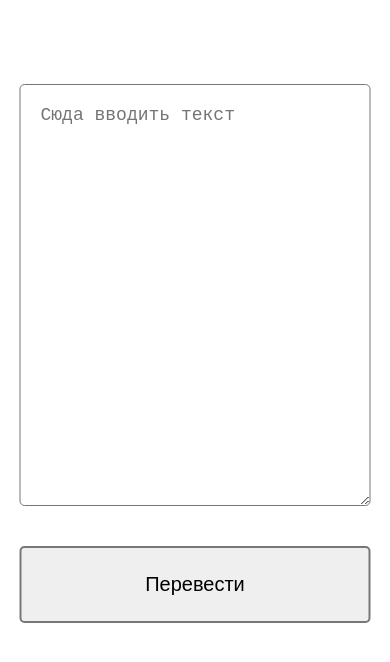
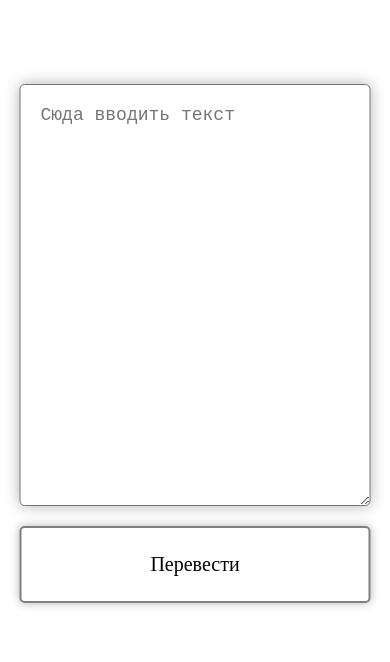
Before and after one commit to mrvotum/alphabetical_encoder, a website built with webpack: page src/index.html in a window 390 px wide. Built offline with nearby package versions, Linux system fonts and the light colour scheme.

Commit message:
правки кнопок внешние

```diff
--- a/src/css/style.css
+++ b/src/css/style.css
@@ -23,11 +23,11 @@
   padding: 20px;
   font-size: 18px;
   outline: none;
+  box-shadow: 0px 0px 15px rgba(0,0,0,0.3);
 }
 
 .btnHolder {
   padding-top: 10px;
-  text-align: center;
 }
 
 .btn {
@@ -35,10 +35,13 @@
   border: 2px solid rgba(0,0,0,0.5);
   border-radius: 5px;
 }
-
 .btn:hover {
   cursor: pointer;
   background-color: rgb(110, 76, 119);
+}
+
+.btnHolder span{
+  box-shadow: 0px 0px 10px rgba(0,0,0,0.3);
 }
 
 .infoWindow {
@@ -142,8 +145,16 @@
   .btn {
     padding: 25px;
     width: 100%;
-    margin-top: 10px;
+    margin-top: -10px;
     font-size: 20px;
+  }
+
+  .btnHolder {
+    text-align: center;
+    width: 100%;
+  }
+  .btnHolder span {
+    display: block;
   }
 
   .infoWindow {
--- a/src/index.html
+++ b/src/index.html
@@ -11,7 +11,7 @@
   <textarea class="textInput" data-id="textField" placeholder="Сюда вводить текст" required></textarea>
   <span class="remove hide" data-id='cleanForm'></span>
   <div  data-id="btnHolder" class="btnHolder">
-    <input class="btn" type="button" data-id='translate' value="Перевести">
+    <span class="btn" data-id='translate'>Перевести</span>
   </div>
 </div>
 
```
